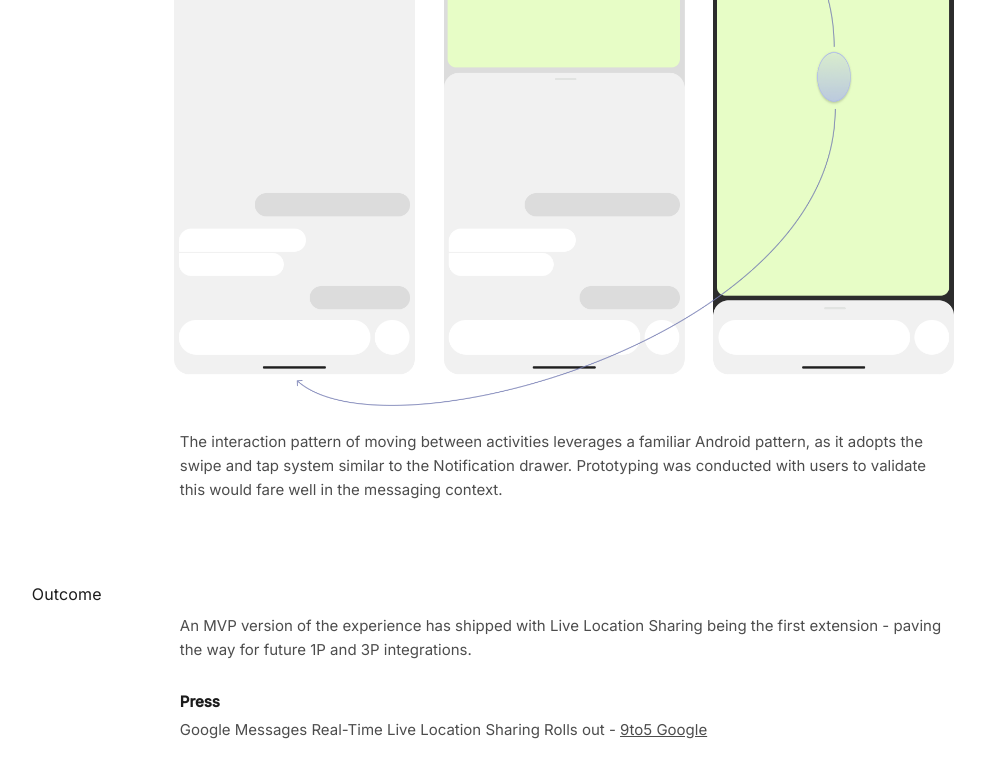
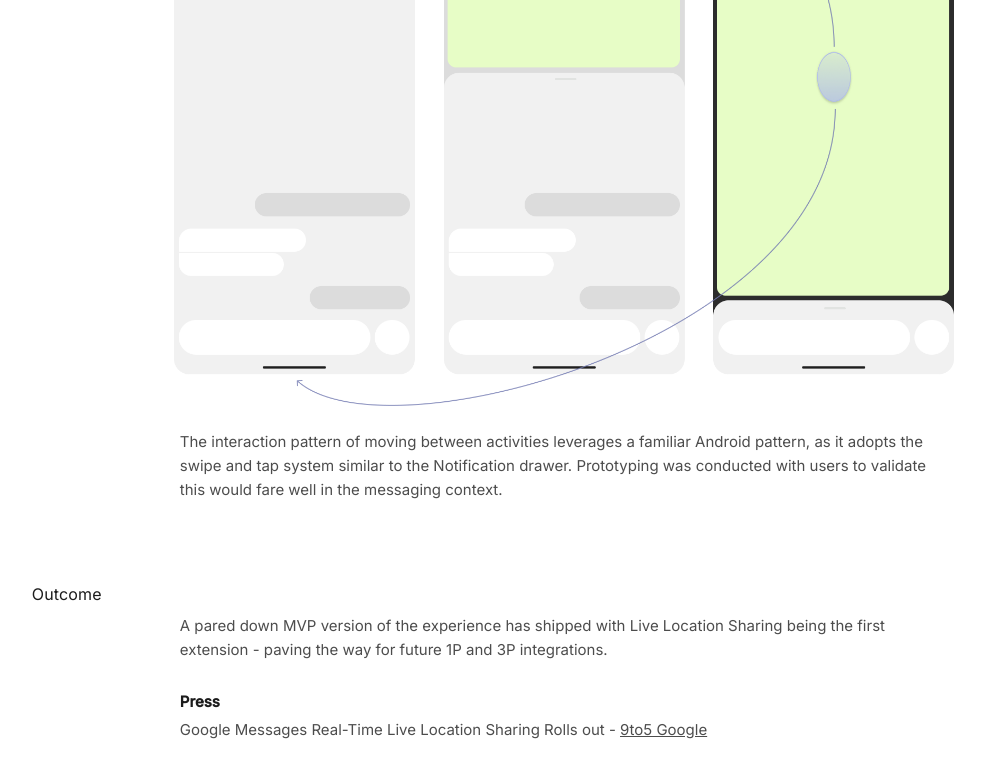
Before and after one commit to kaiofthesun-pixel/hifi-forma, a plain HTML site: page extensions.html in a window 1280 px wide. Shown: the part 5383-6161 px from the top of the page, without its empty margins (249-1234 px from the left). Drawn offline with Linux system fonts and the light colour scheme; animation ran at ten frames a second.

Commit message:
Update outcome text to clarify MVP scope
Co-Authored-By: Claude Opus 4 <noreply@anthropic.com>

```diff
--- a/extensions.html
+++ b/extensions.html
@@ -467,7 +467,7 @@
         <div class="row-right">
             <div class="entry">
                 <div class="details-desc">
-                    <p>An MVP version of the experience has shipped with Live Location Sharing being the first extension - paving the way for future 1P and 3P integrations.</p>
+                    <p>A pared down MVP version of the experience has shipped with Live Location Sharing being the first extension - paving the way for future 1P and 3P integrations.</p>
                     <p style="margin-top: 28px; margin-bottom: 4px;"><strong style="color: var(--text);">Press</strong></p>
                     <p style="margin-bottom: 0;">Google Messages Real-Time Live Location Sharing Rolls out - <a href="https://9to5google.com/2024/06/05/google-messages-live-location-sharing/" target="_blank" style="color: inherit;">9to5 Google</a></p>
                 </div>
```
